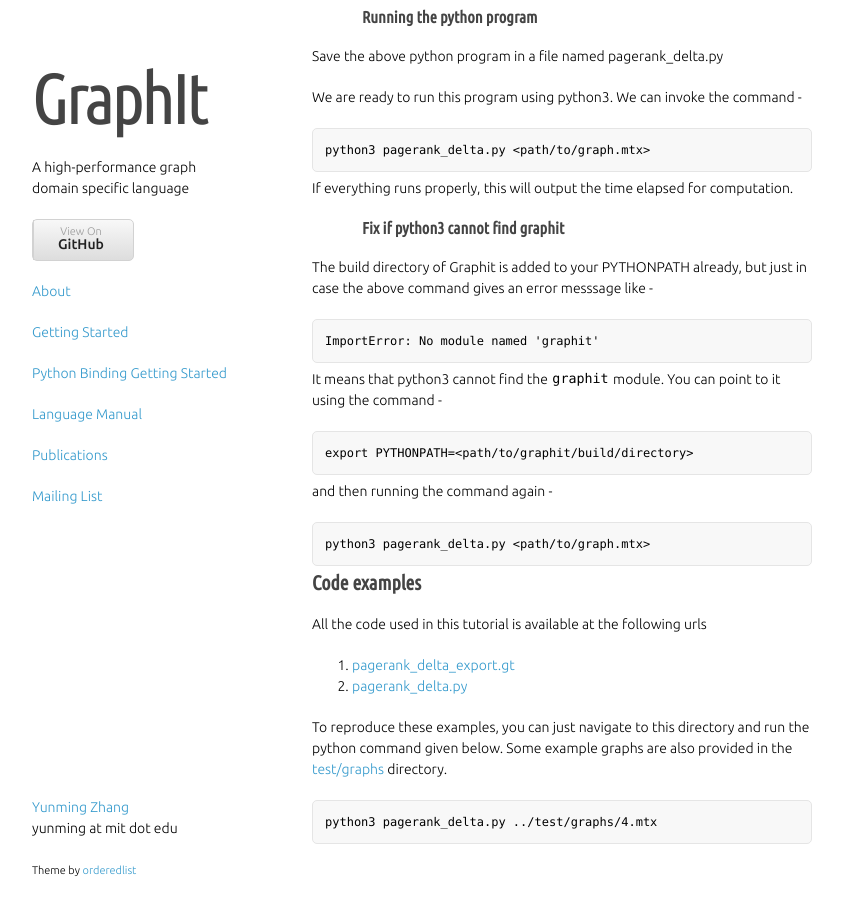
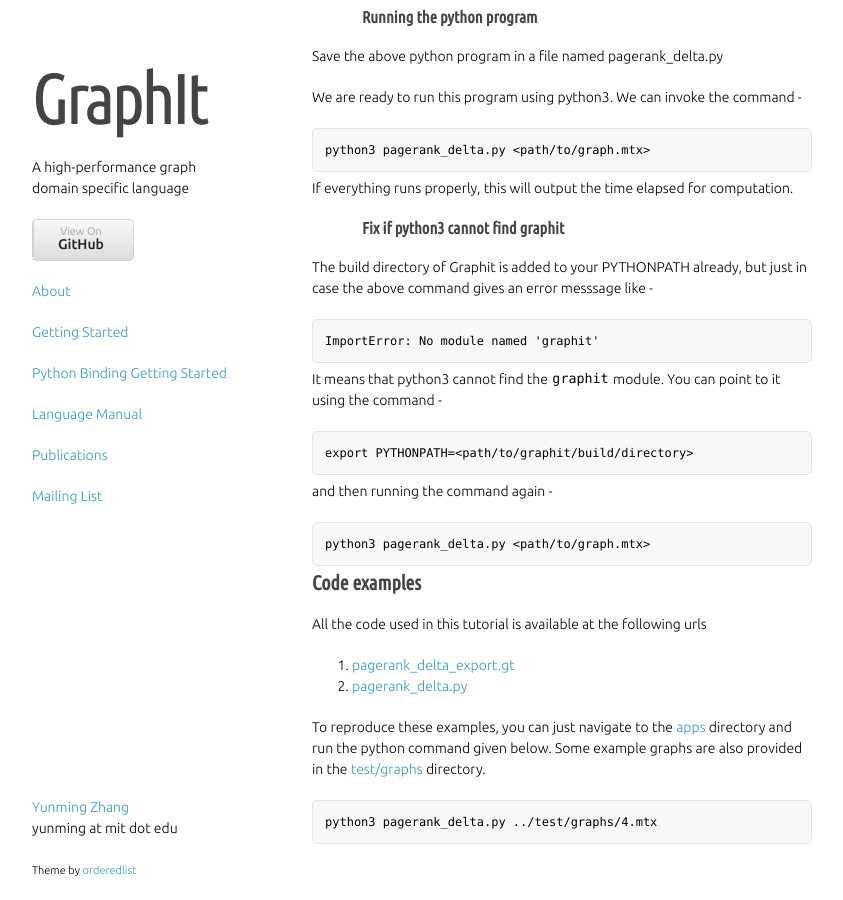
Before and after one commit to yunmingzhang17/yunmingzhang17.github.io, a Jekyll site: the page built from python-getting-started.md, in a window 1280 px wide and 900 px high, scrolled down 8933 px. Shown: the whole window, without its empty margins (218-1061 px from the left). Built offline with Jekyll 4.4.1, drawn with Linux system fonts in a browser that asks for light colours; nearby versions of some CDN libraries; some web fonts are replaced; library files that are not in the unit come from our copies.

Commit message:
Update python-getting-started.md

````diff
--- a/python-getting-started.md
+++ b/python-getting-started.md
@@ -367,7 +367,7 @@
 1. [pagerank_delta_export.gt](https://github.com/GraphIt-DSL/graphit/tree/master/apps/pagerank_delta_export.gt)
 2. [pagerank_delta.py](https://github.com/GraphIt-DSL/graphit/tree/master/apps/pagerank_delta.py)
 
-To reproduce these examples, you can just navigate to this directory and run the python command given below. Some example graphs are also provided in the [test/graphs](https://github.com/GraphIt-DSL/graphit/tree/master/test/graphs) directory.
+To reproduce these examples, you can just navigate to the [apps](https://github.com/GraphIt-DSL/graphit/tree/master/apps) directory and run the python command given below. Some example graphs are also provided in the [test/graphs](https://github.com/GraphIt-DSL/graphit/tree/master/test/graphs) directory.
 
 ```
 python3 pagerank_delta.py ../test/graphs/4.mtx
````
